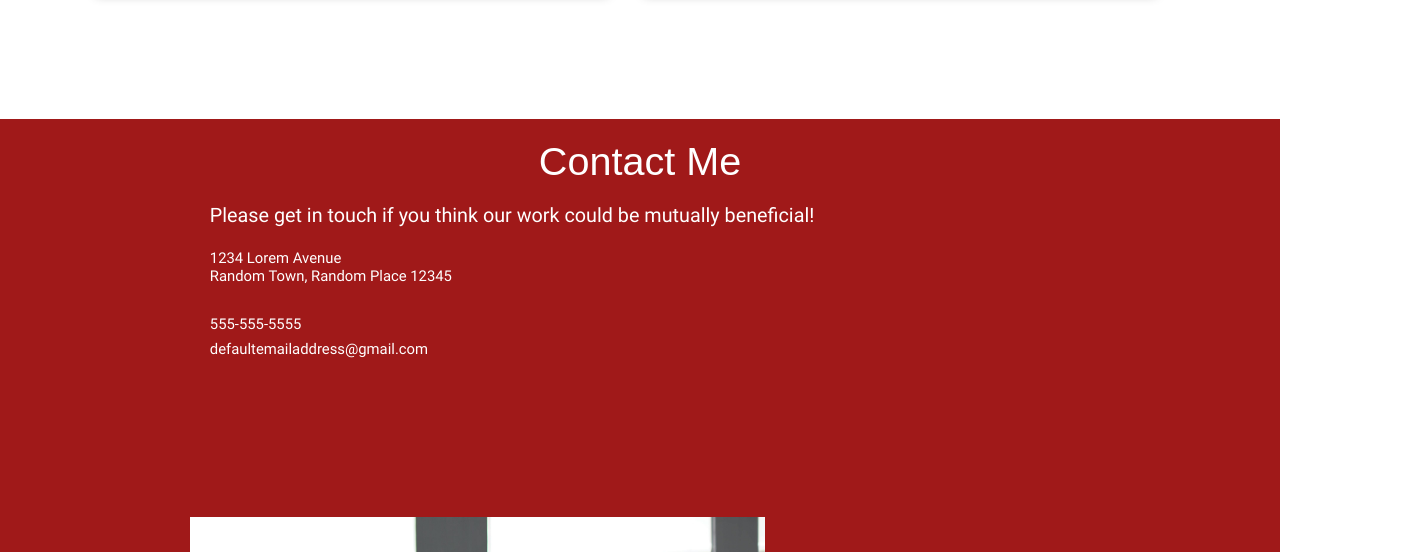
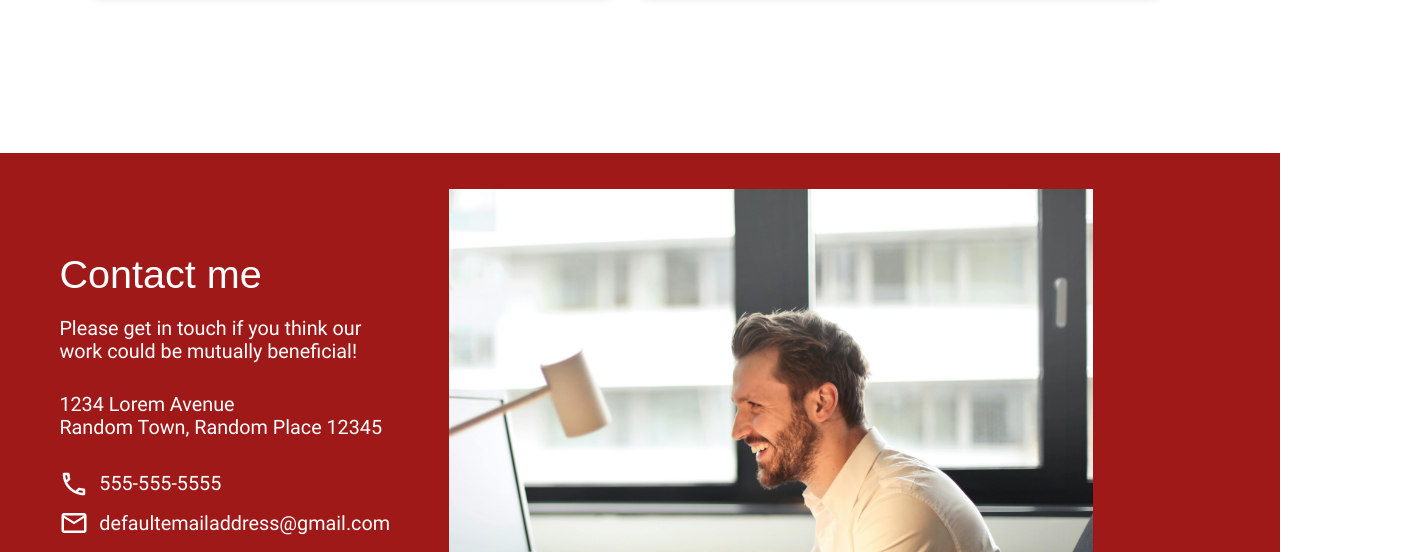
Before and after one commit to Copperage/top-project-homepage, a plain HTML site: page index.html in a window 1280 px wide. Shown: the part 1490-2042 px from the top of the page, 1409 px wide, since content can reach past the window. Drawn offline with Linux system fonts and the light colour scheme; a web font is replaced by a local one.

Commit message:
Added svg for tablet, styled tablet footer

```diff
--- a/index.html
+++ b/index.html
@@ -129,7 +129,7 @@
 		<footer>
 			<div class="footer-wrapper">
 				<div class="contact-wrapper">
-					<h1>Contact Me</h1>
+					<h1>Contact me</h1>
 					<p>
 						Please get in touch if you think our work could be mutually
 						beneficial!
@@ -139,8 +139,14 @@
 						<br />
 						Random Town, Random Place 12345
 					</p>
-					<p>555-555-5555</p>
-					<p>defaultemailaddress@gmail.com</p>
+					<div class="phone-num">
+						<img src="./assets/svgs/phone-outline.svg" alt="" />
+						<span>555-555-5555</span>
+					</div>
+					<div class="email">
+						<img src="./assets/svgs/email-outline.svg" alt="" />
+						<span>defaultemailaddress@gmail.com</span>
+					</div>
 					<div class="social-buttons">
 						<button>
 							<img
--- a/style.css
+++ b/style.css
@@ -217,16 +217,31 @@ footer {
 	margin-bottom: 0.5em;
 }
 
+.contact-wrapper > *:nth-child(2) {
+	margin-bottom: 1.5em;
+}
+
 .contact-wrapper > *:nth-child(3),
-.contact-wrapper > *:nth-child(4),
-.contact-wrapper > *:nth-child(5) {
+.phone-num,
+.email {
 	font-size: 0.75em;
 }
 
-.contact-wrapper > *:nth-child(3),
-.contact-wrapper > *:nth-child(4) {
-	margin: 1.5em 0;
-	margin-bottom: 0.5em;
+.phone-num,
+.email {
+	margin: 1.5em 0 -1em 0;
+	display: flex;
+	align-items: center;
+	gap: 0.5em;
+}
+
+.phone-num img,
+.email img {
+	display: flex;
+	width: 0px;
+	filter: invert();
+	visibility: hidden;
+	margin-left: -0.5em;
 }
 
 .contact-wrapper > .social-buttons {
@@ -293,14 +308,14 @@ footer {
 		margin: 0;
 	}
 
-	.social-buttons {
+	header .social-buttons {
 		visibility: hidden;
 	}
 
 	/* Card Section */
 
 	section {
-		margin: 6vh auto;
+		margin: 6vh auto 20vh auto;
 		flex-direction: column;
 		width: 85vw;
 		align-items: flex-start;
@@ -315,4 +330,53 @@ footer {
 	.card {
 		max-width: 40vw;
 	}
+
+	/* Footer */
+
+	.footer-wrapper {
+		flex-direction: row;
+	}
+
+	.contact-wrapper {
+		padding: 0;
+		margin: 5em 3em 3em 3em;
+		font-size: 1.1em;
+	}
+
+	.contact-wrapper h1 {
+		text-align: left;
+		font-size: 2em;
+	}
+
+	.contact-wrapper > *:nth-child(2) {
+		margin-bottom: 1.5em;
+	}
+
+	.contact-wrapper > *:nth-child(3),
+	.phone-num,
+	.email {
+		font-size: 1em;
+	}
+
+	.footer-img {
+		padding: 2em 2em 3em 0;
+		object-position: -280px;
+		width: 75%;
+		height: 100%;
+	}
+
+	.phone-num img,
+	.email img {
+		width: 30px;
+		visibility: visible;
+		margin-left: 0;
+	}
+
+	.contact-wrapper > .social-buttons {
+		justify-content: flex-start;
+	}
+
+	.contact-wrapper > .social-buttons button {
+		width: 40px;
+	}
 }
```
Also changed, not shown: assets/svgs/email-outline.svg (added), assets/svgs/phone-outline.svg (added).
